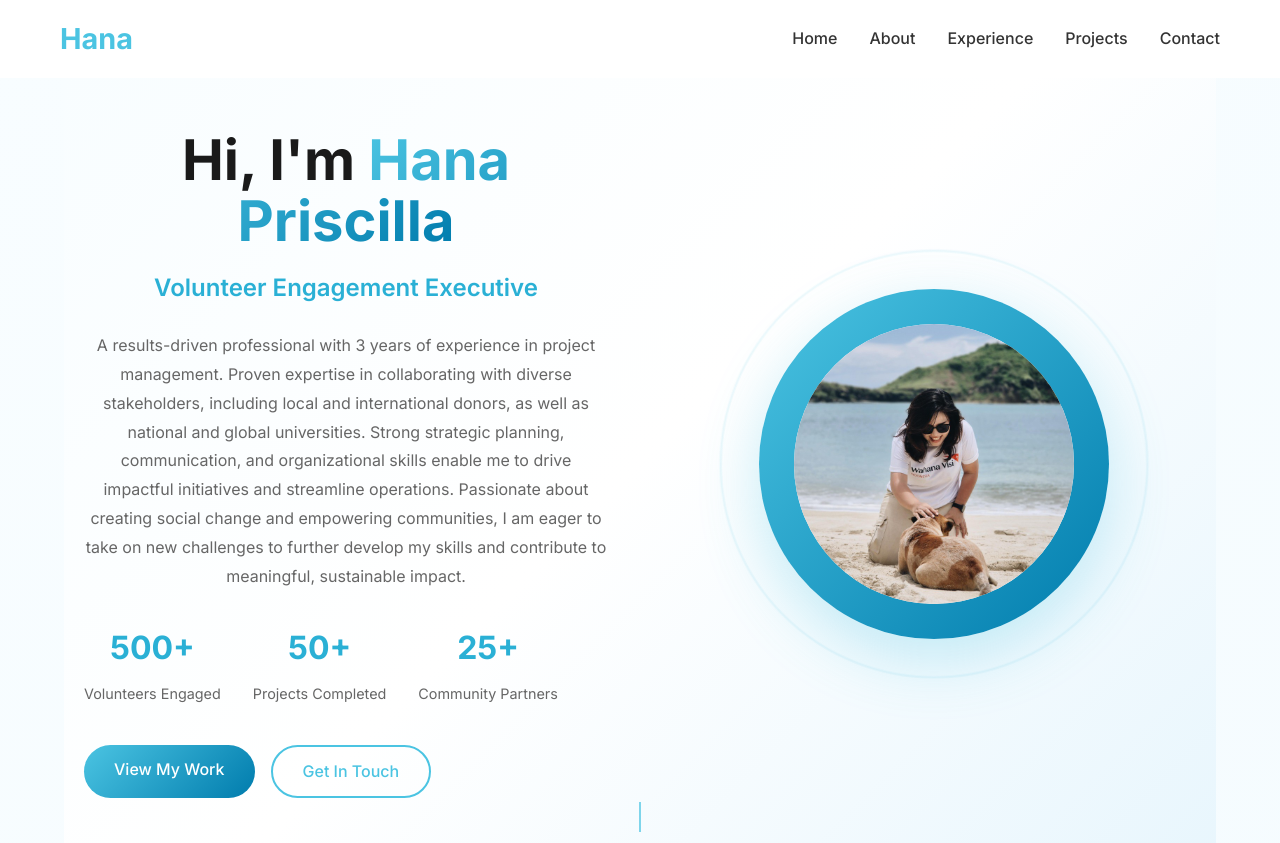
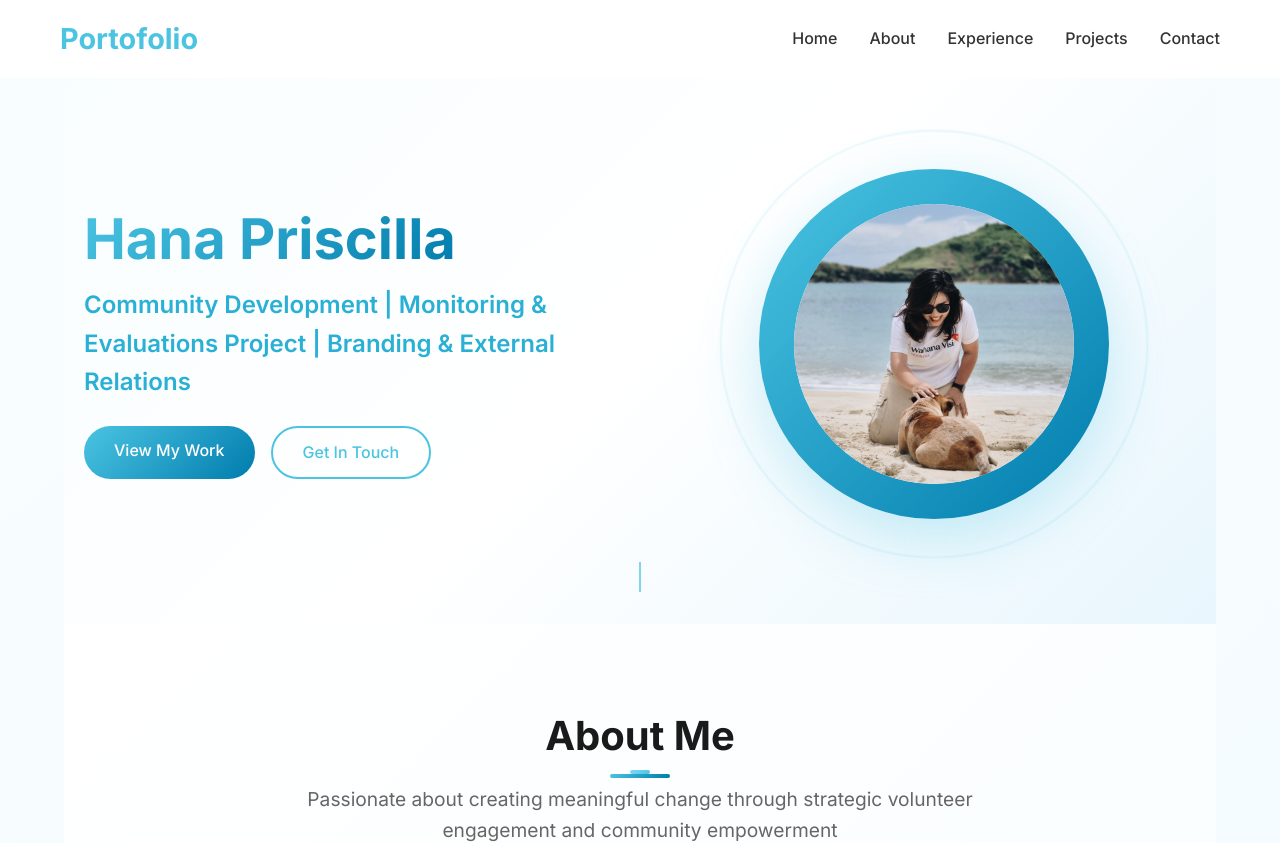
Before and after one commit to hanapriscilla255/portofolio, a Vue app: page / in a window 1280 px wide. Shown: the top 843 px of the page. Built offline with nearby package versions, Linux system fonts and the light colour scheme.

Commit message:
push perbaikan hero

```diff
--- a/src/components/Header.vue
+++ b/src/components/Header.vue
@@ -3,7 +3,7 @@
     <div class="container">
       <div class="nav-wrapper">
         <div class="logo">
-          <h2>Hana</h2>
+          <h2>Portofolio</h2>
         </div>
 
         <nav class="nav" :class="{ 'mobile-open': isMobileMenuOpen }">
--- a/src/components/Hero.vue
+++ b/src/components/Hero.vue
@@ -4,33 +4,12 @@
     <div class="container">
       <div class="hero-content fade-in-up">
         <h1 class="hero-title">
-          Hi, I'm <span class="highlight">Hana Priscilla</span>
+          <span class="highlight">Hana Priscilla</span>
         </h1>
         <h2 class="hero-subtitle">
-          Volunteer Engagement Executive
+          Community Development | Monitoring & Evaluations Project | Branding & External Relations
         </h2>
-        <p class="hero-description">
-          A results-driven professional with 3 years of experience in project management. Proven
-          expertise in collaborating with diverse stakeholders, including local and international donors, as
-          well as national and global universities. Strong strategic planning, communication, and
-          organizational skills enable me to drive impactful initiatives and streamline operations.
-          Passionate about creating social change and empowering communities, I am eager to take on
-          new challenges to further develop my skills and contribute to meaningful, sustainable impact.
-        </p>
-        <div class="hero-stats">
-          <div class="stat">
-            <h3>500+</h3>
-            <p>Volunteers Engaged</p>
-          </div>
-          <div class="stat">
-            <h3>50+</h3>
-            <p>Projects Completed</p>
-          </div>
-          <div class="stat">
-            <h3>25+</h3>
-            <p>Community Partners</p>
-          </div>
-        </div>
+
         <div class="hero-actions">
           <a href="#projects" class="btn">View My Work</a>
           <a href="#contact" class="btn btn-outline">Get In Touch</a>
@@ -62,7 +41,7 @@ export default {
 
 <style scoped>
 .hero {
-  min-height: 100vh;
+  min-height: 70vh;
   display: flex;
   align-items: center;
   position: relative;
@@ -114,6 +93,7 @@ export default {
   grid-template-columns: 1fr 1fr;
   gap: 4rem;
   align-items: center;
+  text-align: left;
 }
 
 .hero-title {
@@ -128,6 +108,7 @@ export default {
   -webkit-background-clip: text;
   background-clip: text;
   -webkit-text-fill-color: transparent;
+  text-align: start;
 }
 
 .hero-subtitle {
```
